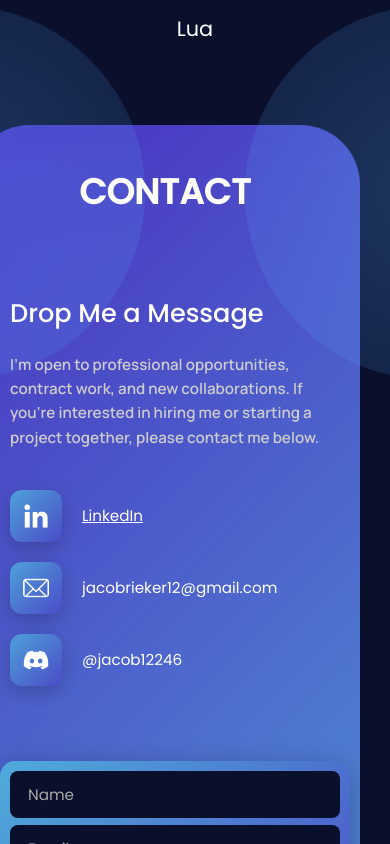
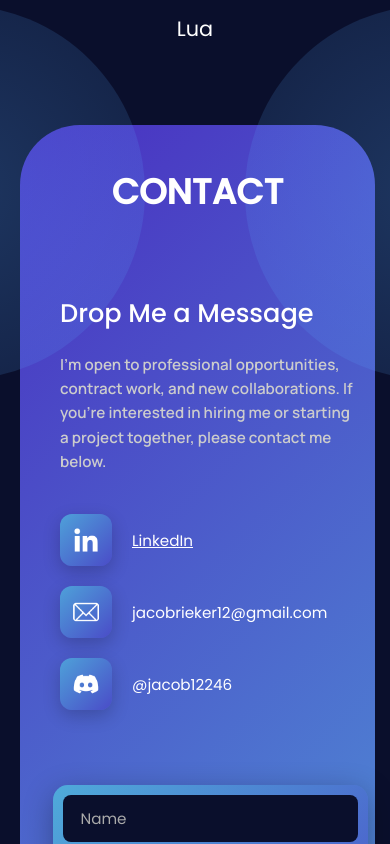
Before and after one commit to jacobrieker/websiteportfolio, a React (Create React App) app: page / in a window 390 px wide. Shown: the part 5680-6524 px from the top of the page. Built offline with nearby package versions, Linux system fonts and the light colour scheme.

Commit message:
Update Main.css

```diff
--- a/src/Main.css
+++ b/src/Main.css
@@ -773,8 +773,8 @@ body, p, h1, h2, h3, h4, h5, h6, span {
 
   .contact-background {
     padding: 30px 20px;
-    width: 100%;
-    margin-left: -50px;
+    width: 90%;
+    margin-left: 0px;
     border-radius: 60px;
   }
 
```
